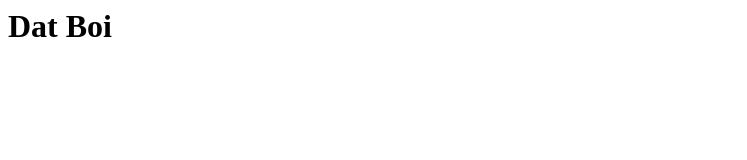
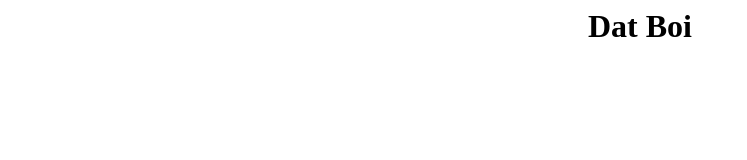
Before and after one commit to Stankeneddy774/First, a plain HTML site: page index.html in a window 1280 px wide. Shown: the whole page, without its empty margins (0-747 px from the left). Drawn offline with Linux system fonts and the light colour scheme.

Commit message:
Update index.html

```diff
--- a/index.html
+++ b/index.html
@@ -1,5 +1,5 @@
 <html>
   <head>
-    <p><h1>Dat Boi</h1></p>
+    <p><h1><center>Dat Boi</center></h1></p>
   <head>
 </html>
```
